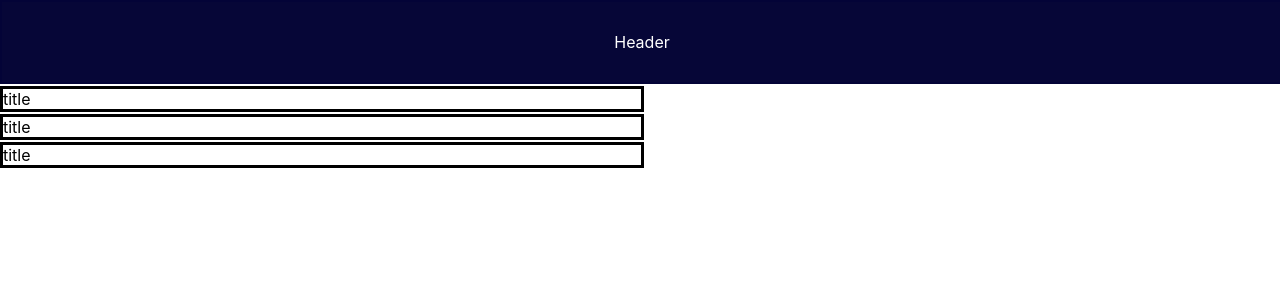
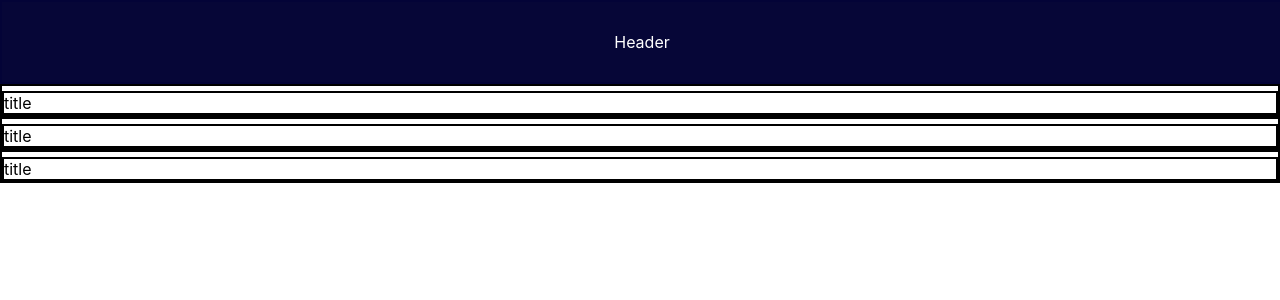
Before and after one commit to divya10mishra/react-practice, a React (Create React App) app: page /accordian in a window 1280 px wide. Shown: the top 300 px of the page. Built offline with nearby package versions, Linux system fonts and the light colour scheme.

Commit message:
'accordion-practice'

```diff
--- a/src/App.js
+++ b/src/App.js
@@ -8,7 +8,7 @@ import ComponentA from "./concepts/StateUplift/ComponentA";
 import ClassComponentA from "./concepts/StateUpliftClassComponent/ComponentA";
 import Pagination from "./features/Pagination/Pagination.js";
 import UseRef from './concepts/UseRef'
-import Accordian from "./features/Accordian/Accordian.js";
+import Accordian from "./features/Accordian/Accordion.js";
 
 function App() {
   return (
--- a/src/features/Accordian/Accordian.js
+++ /dev/null
@@ -1,26 +0,0 @@
-import React,{useState} from 'react'
-import Child from './Child'
-
-function Accordion() {
-    const [active,setActive] = useState({ name:'' , toggle: false})
-
-    const handleToggle = (name) => {
-        if(active.name===name){
-            setActive({...active, toggle:!active.toggle})
-        }else{
-            setActive({name, toggle:true})
-        }
-    }
-
-    console.log(active, "Active")
-
-  return (
-    <div>
-       <Child name={"accordion1"} active={active} handleToggle={handleToggle}/>
-       <Child name={"accordion2"}  active={active} handleToggle={handleToggle}/>
-       <Child name={"accordion3"}  active={active} handleToggle={handleToggle}/>
-    </div>
-  )
-}
-
-export default Accordion
--- /dev/null
+++ b/src/features/Accordian/Accordion.js
@@ -0,0 +1,26 @@
+import React, { useState } from 'react'
+import Child from './Child'
+
+function Accordion() {
+  const [toggle, setToggle] = useState({activeAccordion:'', isOpen:false})
+
+  const handleToggle=(name)=>{
+
+    if(toggle.active === name){
+      setToggle({...toggle, toggle:!toggle.isOpen})
+    }else{
+      setToggle({activeAccordion:name, isOpen:true})
+    }
+  }
+
+
+  return (
+    <div>
+      <Child name={"acc1"} toggle={toggle} handleToggle={handleToggle}/>
+      <Child name={"acc2"} toggle={toggle} handleToggle={handleToggle}/>
+      <Child name={"acc3"} toggle={toggle} handleToggle={handleToggle}/>
+    </div>
+  )
+}
+
+export default Accordion
--- a/src/features/Accordian/Child.js
+++ b/src/features/Accordian/Child.js
@@ -1,20 +1,20 @@
 import React from "react";
 
-function Child({name, active, handleToggle}) {
+function Child({ name, toggle, handleToggle }) {
 
   return (
-    <div style={{ width: "50%", border: "2px solid black", marginTop: "2px" }}>
+    <div style={{ border: "2px solid black" }}>
       <div
         data-name={name}
-        style={{ border: "1px solid black" }}
-        onClick={(event)=>handleToggle(event.target.getAttribute('data-name'))}
+        onClick={(e) => handleToggle(e.target.getAttribute("data-name"))}
+        style={{ border: "2px solid black", marginTop: "5px" }}
       >
         title
       </div>
-      {active.name==name && active.toggle ? (
-        <div style={{ display: "block" }}>content hidden</div>
+      {toggle.isOpen && toggle.activeAccordion === name ? (
+        <div style={{ display: "block" }}>content</div>
       ) : (
-        <div style={{ display: "none" }}>content block</div>
+        <div style={{ display: "none" }}>content</div>
       )}
     </div>
   );
```
